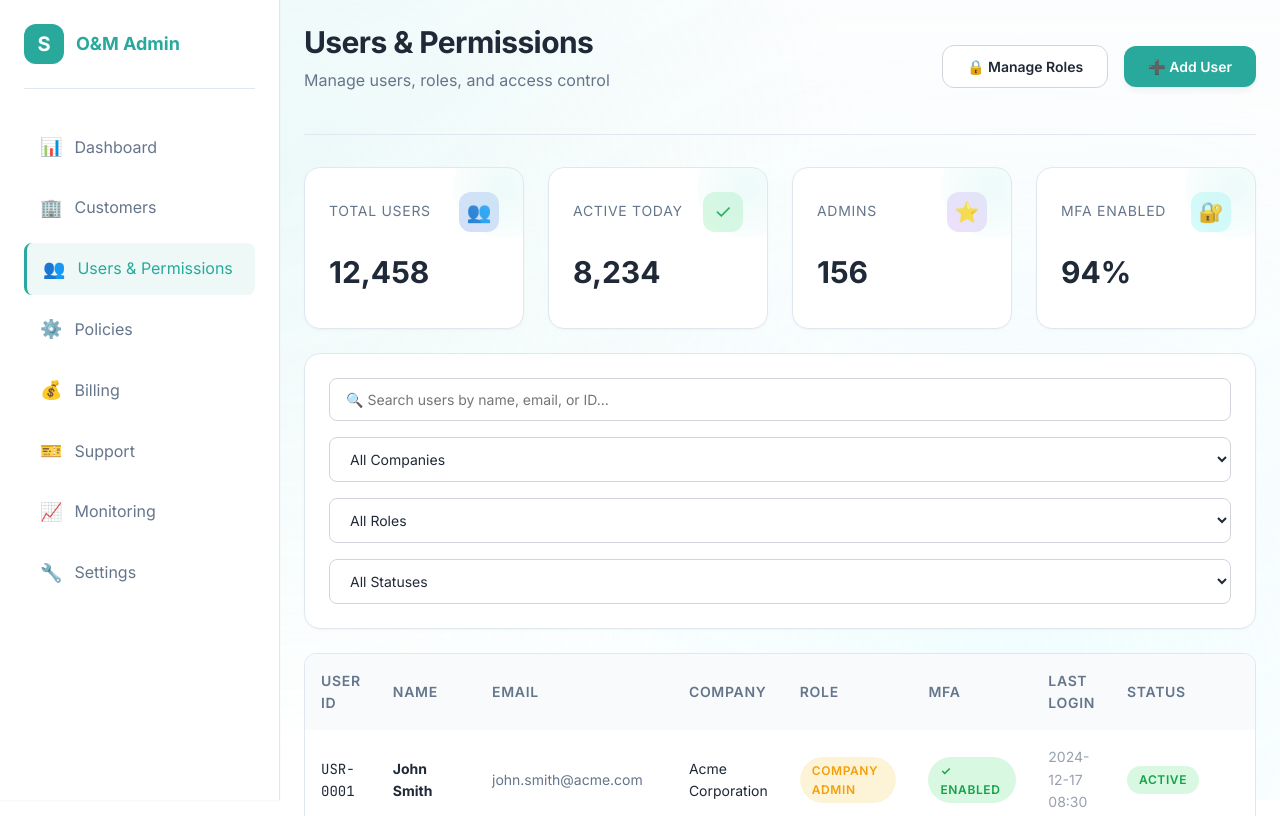
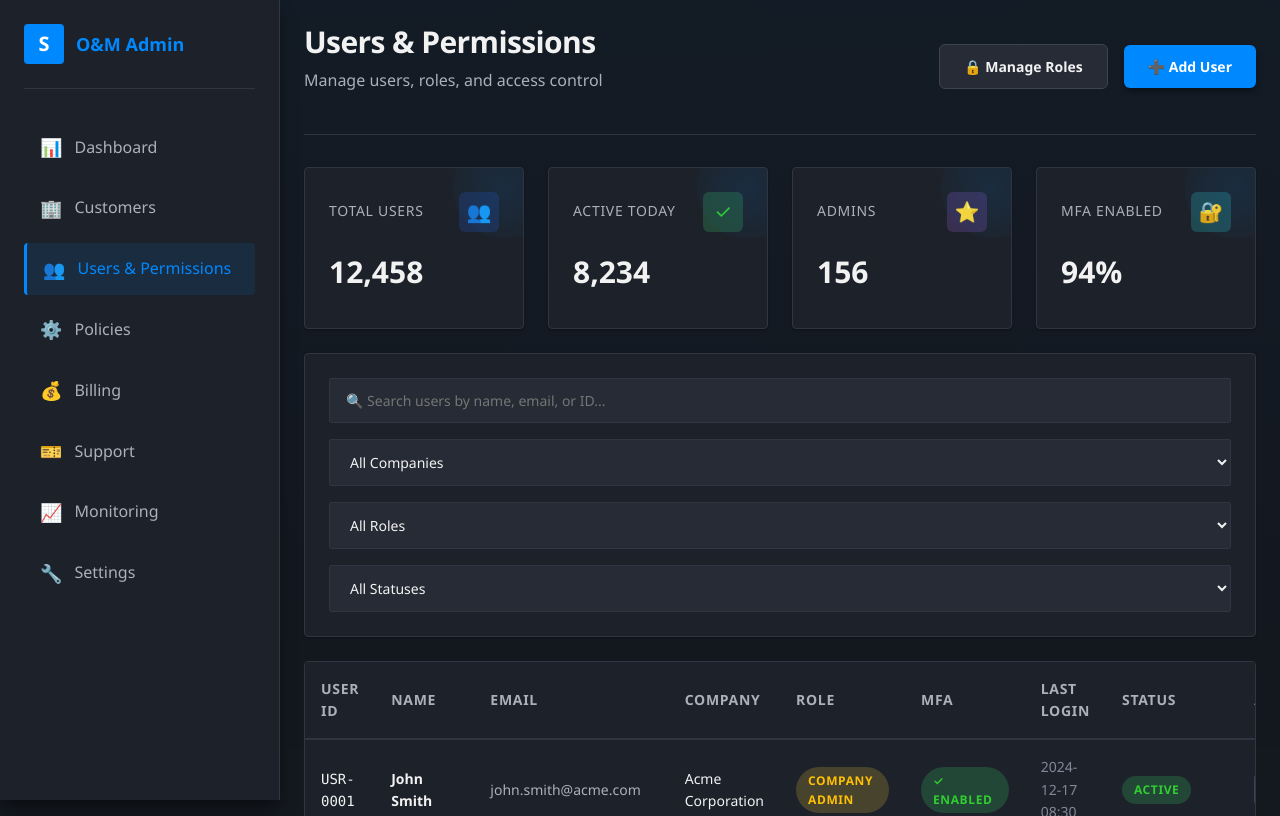
Before and after one commit to ixio-global/UI-GUI, a plain HTML site: page v0.3/users.html in a window 1280 px wide. Shown: the top 816 px of the page. Drawn offline with Linux system fonts and the light colour scheme; sample sign-in values are in the browser's storage.

Commit message:
Update v0.3 and index.html to Windows Admin Center style
- Applied dark theme with Microsoft Blue accents (HSL 208, 100%, 50%)
- Updated fonts to Segoe UI
- Simplified component designs (flatter cards, minimal borders, smaller radii)
- Adjusted badge and version icon styles
- Removed complex background animations for a cleaner look
- Aligned v0.3 styles with Windows Admin Center dark theme design system

```diff
--- a/v0.3/styles.css
+++ b/v0.3/styles.css
@@ -10,55 +10,57 @@
    CSS Variables - Design Tokens
    ============================================================================= */
 :root {
-    /* Color Palette - Aura Inspired Light Theme */
-    --primary-50: hsl(174, 62%, 97%);
-    --primary-100: hsl(174, 62%, 92%);
-    --primary-200: hsl(174, 58%, 80%);
-    --primary-300: hsl(174, 54%, 65%);
-    --primary-400: hsl(174, 48%, 50%);
-    --primary-500: hsl(174, 62%, 41%);
-    --primary-600: hsl(174, 70%, 35%);
-    --primary-700: hsl(174, 74%, 28%);
-    --primary-800: hsl(174, 78%, 22%);
-    --primary-900: hsl(174, 82%, 16%);
+    /* Color Palette - Windows Admin Center Dark Theme */
+    --primary-50: hsl(208, 100%, 97%);
+    --primary-100: hsl(208, 100%, 90%);
+    --primary-200: hsl(208, 100%, 80%);
+    --primary-300: hsl(208, 100%, 70%);
+    --primary-400: hsl(208, 100%, 60%);
+    --primary-500: hsl(208, 100%, 50%);
+    --primary-600: hsl(208, 100%, 42%);
+    --primary-700: hsl(208, 100%, 35%);
+    --primary-800: hsl(208, 100%, 28%);
+    --primary-900: hsl(208, 100%, 20%);
 
-    --accent-teal: hsl(174, 62%, 41%);
-    --accent-cyan: hsl(186, 95%, 55%);
-    --accent-blue: hsl(213, 94%, 68%);
-    --accent-purple: hsl(262, 83%, 58%);
-    --accent-green: hsl(142, 76%, 36%);
+    /* Microsoft Blue Accent Colors */
+    --accent-blue: hsl(208, 100%, 50%);
+    --accent-blue-light: hsl(208, 100%, 60%);
+    --accent-blue-dark: hsl(208, 100%, 42%);
+    --accent-cyan: hsl(193, 100%, 50%);
+    --accent-purple: hsl(262, 52%, 47%);
+    --accent-green: hsl(120, 61%, 40%);
 
-    /* Background Colors - Light Theme */
-    --bg-primary: hsl(0, 0%, 100%);
-    --bg-secondary: hsl(210, 40%, 98%);
-    --bg-tertiary: hsl(210, 40%, 96%);
-    --bg-elevated: hsl(0, 0%, 100%);
-    --bg-overlay: hsla(0, 0%, 0%, 0.5);
+    /* Background Colors - Dark Theme */
+    --bg-primary: hsl(220, 20%, 10%);
+    --bg-secondary: hsl(220, 18%, 14%);
+    --bg-tertiary: hsl(220, 16%, 18%);
+    --bg-elevated: hsl(220, 18%, 16%);
+    --bg-overlay: hsla(0, 0%, 0%, 0.75);
 
     /* Card & Surface */
-    --surface-white: hsl(0, 0%, 100%);
-    --surface-gray: hsl(210, 17%, 98%);
-    --border-light: hsl(214, 32%, 91%);
-    --border-medium: hsl(216, 12%, 84%);
+    --surface-dark: hsl(220, 18%, 14%);
+    --surface-darker: hsl(220, 20%, 10%);
+    --border-dark: hsl(220, 16%, 22%);
+    --border-medium: hsl(220, 14%, 28%);
 
-    /* Text Colors - Light Theme */
-    --text-primary: hsl(215, 28%, 17%);
-    --text-secondary: hsl(215, 16%, 47%);
-    --text-tertiary: hsl(216, 12%, 64%);
-    --text-muted: hsl(218, 11%, 65%);
+    /* Text Colors - Dark Theme */
+    --text-primary: hsl(0, 0%, 95%);
+    --text-secondary: hsl(220, 10%, 70%);
+    --text-tertiary: hsl(220, 10%, 55%);
+    --text-muted: hsl(220, 10%, 45%);
 
     /* Status Colors */
-    --status-success: hsl(142, 76%, 36%);
-    --status-warning: hsl(38, 92%, 50%);
-    --status-error: hsl(0, 84%, 60%);
-    --status-info: hsl(213, 94%, 68%);
+    --status-success: hsl(120, 61%, 50%);
+    --status-warning: hsl(45, 100%, 51%);
+    --status-error: hsl(0, 79%, 63%);
+    --status-info: hsl(208, 100%, 60%);
 
-    /* Shadows - Soft & Subtle */
-    --shadow-sm: 0 1px 2px hsla(0, 0%, 0%, 0.04);
-    --shadow-md: 0 4px 6px -1px hsla(0, 0%, 0%, 0.06);
-    --shadow-lg: 0 10px 15px -3px hsla(0, 0%, 0%, 0.08);
-    --shadow-xl: 0 20px 25px -5px hsla(0, 0%, 0%, 0.1);
-    --shadow-2xl: 0 25px 50px -12px hsla(0, 0%, 0%, 0.12);
+    /* Shadows - Dark Theme */
+    --shadow-sm: 0 1px 2px hsla(0, 0%, 0%, 0.3);
+    --shadow-md: 0 4px 6px -1px hsla(0, 0%, 0%, 0.4);
+    --shadow-lg: 0 10px 15px -3px hsla(0, 0%, 0%, 0.5);
+    --shadow-xl: 0 20px 25px -5px hsla(0, 0%, 0%, 0.6);
+    --shadow-2xl: 0 25px 50px -12px hsla(0, 0%, 0%, 0.7);
 
     /* Spacing Scale */
     --space-1: 0.25rem;
@@ -73,16 +75,16 @@
     --space-16: 4rem;
 
     /* Border Radius */
-    --radius-sm: 0.25rem;
-    --radius-md: 0.5rem;
-    --radius-lg: 0.75rem;
-    --radius-xl: 1rem;
-    --radius-2xl: 1.5rem;
+    --radius-sm: 0.125rem;
+    --radius-md: 0.25rem;
+    --radius-lg: 0.375rem;
+    --radius-xl: 0.5rem;
+    --radius-2xl: 0.75rem;
     --radius-full: 9999px;
 
     /* Typography */
-    --font-sans: 'Inter', -apple-system, BlinkMacSystemFont, 'Segoe UI', sans-serif;
-    --font-mono: 'JetBrains Mono', 'Courier New', monospace;
+    --font-sans: 'Segoe UI', -apple-system, BlinkMacSystemFont, 'Roboto', sans-serif;
+    --font-mono: 'Consolas', 'Courier New', monospace;
 
     --text-xs: 0.75rem;
     --text-sm: 0.875rem;
@@ -122,7 +124,7 @@ body {
     overflow-x: hidden;
 }
 
-/* Subtle background gradient for light theme */
+/* Dark subtle background pattern */
 body::before {
     content: '';
     position: fixed;
@@ -131,24 +133,9 @@ body::before {
     width: 100vw;
     height: 100vh;
     background:
-        radial-gradient(circle at 20% 20%, hsla(174, 62%, 85%, 0.3) 0%, transparent 50%),
-        radial-gradient(circle at 80% 80%, hsla(186, 95%, 85%, 0.2) 0%, transparent 50%),
-        linear-gradient(to bottom, hsla(210, 40%, 98%, 0.5), transparent);
+        linear-gradient(180deg, hsla(208, 100%, 50%, 0.03) 0%, transparent 100%);
     pointer-events: none;
     z-index: -1;
-    animation: gradientShift 20s ease infinite;
-}
-
-@keyframes gradientShift {
-
-    0%,
-    100% {
-        opacity: 0.6;
-    }
-
-    50% {
-        opacity: 1;
-    }
 }
 
 /* =============================================================================
@@ -288,9 +275,9 @@ a:hover {
    Card Components
    ============================================================================= */
 .card {
-    background: var(--surface-white);
-    border: 1px solid var(--border-light);
-    border-radius: var(--radius-xl);
+    background: var(--surface-dark);
+    border: 1px solid var(--border-dark);
+    border-radius: var(--radius-md);
     padding: var(--space-6);
     box-shadow: var(--shadow-sm);
     transition: all var(--transition-base);
@@ -299,7 +286,7 @@ a:hover {
 .card:hover {
     transform: translateY(-2px);
     box-shadow: var(--shadow-lg);
-    border-color: var(--primary-200);
+    border-color: var(--accent-blue);
 }
 
 .card-header {
@@ -341,26 +328,26 @@ a:hover {
 }
 
 .btn-primary {
-    background: var(--accent-teal);
+    background: var(--accent-blue);
     color: white;
     box-shadow: var(--shadow-md);
 }
 
 .btn-primary:hover {
-    background: var(--primary-600);
+    background: var(--accent-blue-light);
     box-shadow: var(--shadow-lg);
     transform: translateY(-1px);
 }
 
 .btn-secondary {
-    background: white;
+    background: var(--bg-tertiary);
     color: var(--text-primary);
     border: 1px solid var(--border-medium);
 }
 
 .btn-secondary:hover {
     background: var(--bg-secondary);
-    border-color: var(--accent-teal);
+    border-color: var(--accent-blue);
 }
 
 .btn-success {
@@ -407,10 +394,10 @@ a:hover {
     padding: var(--space-3) var(--space-4);
     font-family: var(--font-sans);
     font-size: var(--text-sm);
-    background: white;
+    background: var(--bg-tertiary);
     color: var(--text-primary);
-    border: 1px solid var(--border-medium);
-    border-radius: var(--radius-md);
+    border: 1px solid var(--border-dark);
+    border-radius: var(--radius-sm);
     transition: all var(--transition-fast);
 }
 
@@ -418,8 +405,8 @@ a:hover {
 .form-select:focus,
 .form-textarea:focus {
     outline: none;
-    border-color: var(--accent-teal);
-    box-shadow: 0 0 0 3px hsla(174, 62%, 41%, 0.1);
+    border-color: var(--accent-blue);
+    box-shadow: 0 0 0 2px hsla(208, 100%, 50%, 0.15);
 }
 
 .form-textarea {
@@ -466,9 +453,9 @@ a:hover {
    ============================================================================= */
 .table-wrapper {
     overflow-x: auto;
-    border-radius: var(--radius-lg);
-    background: white;
-    border: 1px solid var(--border-light);
+    border-radius: var(--radius-md);
+    background: var(--surface-dark);
+    border: 1px solid var(--border-dark);
 }
 
 .table {
@@ -488,13 +475,13 @@ a:hover {
     color: var(--text-secondary);
     text-transform: uppercase;
     letter-spacing: 0.05em;
-    border-bottom: 1px solid var(--glass-border);
+    border-bottom: 2px solid var(--border-dark);
 }
 
 .table td {
     padding: var(--space-4);
     font-size: var(--text-sm);
-    border-bottom: 1px solid var(--border-light);
+    border-bottom: 1px solid var(--border-dark);
 }
 
 .table tbody tr {
@@ -514,9 +501,9 @@ a:hover {
     left: 0;
     width: 280px;
     height: 100vh;
-    background: white;
-    border-right: 1px solid var(--border-light);
-    box-shadow: var(--shadow-sm);
+    background: var(--surface-dark);
+    border-right: 1px solid var(--border-dark);
+    box-shadow: var(--shadow-lg);
     padding: var(--space-6);
     overflow-y: auto;
     z-index: 100;
@@ -529,14 +516,14 @@ a:hover {
     gap: var(--space-3);
     margin-bottom: var(--space-8);
     padding-bottom: var(--space-6);
-    border-bottom: 1px solid var(--border-light);
+    border-bottom: 1px solid var(--border-dark);
 }
 
 .sidebar-logo-icon {
     width: 40px;
     height: 40px;
-    background: var(--accent-teal);
-    border-radius: var(--radius-lg);
+    background: var(--accent-blue);
+    border-radius: var(--radius-md);
     display: flex;
     align-items: center;
     justify-content: center;
@@ -548,7 +535,7 @@ a:hover {
 .sidebar-logo-text {
     font-size: var(--text-lg);
     font-weight: 700;
-    color: var(--accent-teal);
+    color: var(--accent-blue);
 }
 
 .sidebar-nav {
@@ -575,9 +562,9 @@ a:hover {
 }
 
 .sidebar-nav-link.active {
-    background: hsla(174, 62%, 41%, 0.08);
-    color: var(--accent-teal);
-    border-left: 3px solid var(--accent-teal);
+    background: hsla(208, 100%, 50%, 0.1);
+    color: var(--accent-blue);
+    border-left: 3px solid var(--accent-blue);
 }
 
 .sidebar-nav-icon {
@@ -600,7 +587,7 @@ a:hover {
     justify-content: space-between;
     margin-bottom: var(--space-8);
     padding-bottom: var(--space-6);
-    border-bottom: 1px solid var(--border-light);
+    border-bottom: 1px solid var(--border-dark);
 }
 
 .header-title {
@@ -619,9 +606,9 @@ a:hover {
    Stats Card
    ============================================================================= */
 .stat-card {
-    background: white;
-    border: 1px solid var(--border-light);
-    border-radius: var(--radius-xl);
+    background: var(--surface-dark);
+    border: 1px solid var(--border-dark);
+    border-radius: var(--radius-md);
     padding: var(--space-6);
     position: relative;
     overflow: hidden;
@@ -636,7 +623,7 @@ a:hover {
     right: 0;
     width: 100px;
     height: 100px;
-    background: radial-gradient(circle, hsla(174, 62%, 85%, 0.3), transparent);
+    background: radial-gradient(circle, hsla(208, 100%, 50%, 0.1), transparent);
     border-radius: 50%;
     transform: translate(30%, -30%);
 }
@@ -753,9 +740,9 @@ a:hover {
 }
 
 .modal {
-    background: white;
-    border: 1px solid var(--border-light);
-    border-radius: var(--radius-2xl);
+    background: var(--surface-dark);
+    border: 1px solid var(--border-dark);
+    border-radius: var(--radius-lg);
     max-width: 600px;
     width: 90%;
     max-height: 90vh;
```
Also changed, not shown: index.html (+59 -71 lines).
